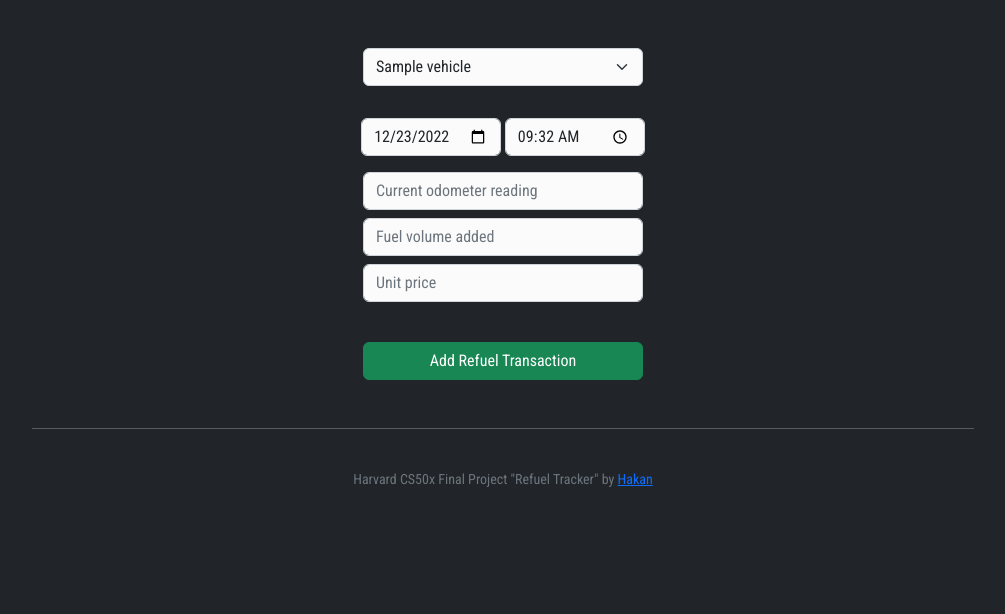
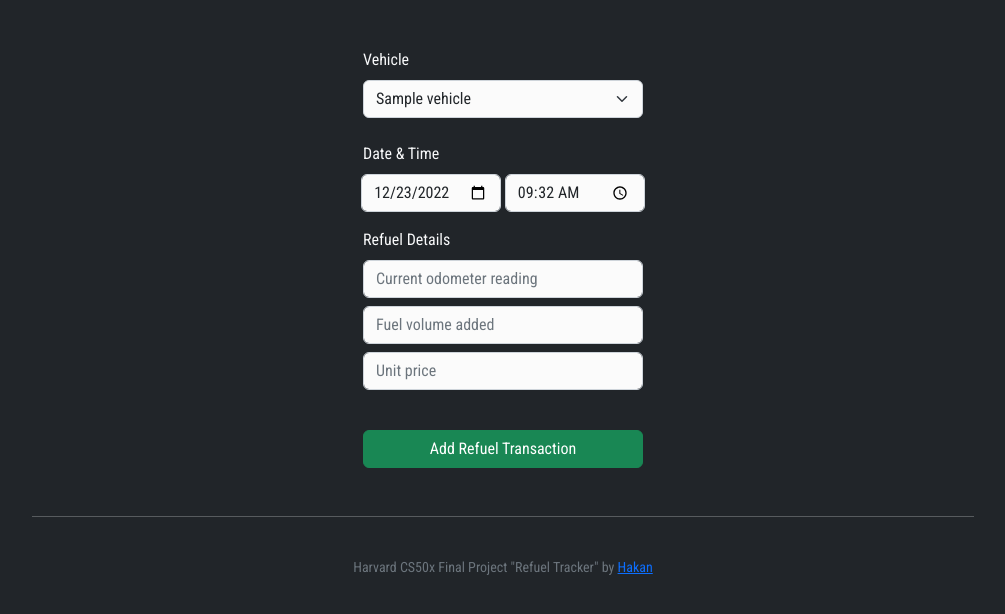
Before and after one commit to hakanayata/refuel-tracker, a Flask app: template templates/index.html in a window 1280 px wide. Shown: the part 74-688 px from the top of the page, without its empty margins (137-1142 px from the left). Run offline with Flask 2, Linux system fonts and the light colour scheme; the template is opened without the code that fills it: most values are stand-ins (such as "Sample title", 1, 10 or a date in 2020); some libraries are stand-ins or nearby versions.

Commit message:
labels added to inputs

```diff
--- a/templates/index.html
+++ b/templates/index.html
@@ -14,7 +14,9 @@
 <!-- <section> -->
 <form action="/" autocomplete="off" method="post">
   <div class="my-4">
-    <select class="form-select mx-auto w-sm-92 mb-4" name="vehicle">
+    <div class="my-3">
+      <label class="form-label text-light text-start" for="vehicle">Vehicle</label>
+      <select class="form-select mx-auto w-sm-92 mb-4" name="vehicle" id="vehicle">
         <option selected value="{{ vehicles[0]['name'] }}">
           {{ vehicles[0]['name'] }}
         </option>
@@ -22,20 +24,30 @@
         <option value="{{ vehicle['name'] }}">{{ vehicle['name'] }}</option>
         {% endfor %}
       </select>
-    <input class="form-control my-2 mx-auto w-sm-40" style="display: inline-block;" type="date" min="2016-01-01"
+    </div>
+
+    <div class="my-3">
+      <div>
+        <label class="form-label text-light text-start">Date & Time</label>
+      </div>
+      <input class="form-control mx-auto w-sm-40" style="display: inline-block;" type="date" min="2016-01-01"
         max="2046-01-01" name="date" required step="any" id="index-datepicker" />
-    <input class="form-control my-2 mx-auto w-sm-40" style="display: inline-block;" type="time" name="time" required
+      <input class="form-control mx-auto w-sm-40" style="display: inline-block;" type="time" name="time" required
         step="any" id="index-timepicker" />
+      <!-- for backend -->
+      <input class="form-control mx-auto w-sm-92" type="text" name="datetime" id="index-date" style="display: none;" />
+    </div>
 
-    <input class="form-control my-2 mx-auto w-sm-92" type="text" name="datetime" id="index-date"
-      style="display: none;" />
+    <div class="my-3">
+      <label class="form-label text-light text-start">Refuel Details</label>
+      <input class="form-control mx-auto mb-2 w-sm-92" type="number" min="0" name="distance"
+        placeholder="Current odometer reading" required />
+      <input class="form-control mx-auto mb-2 w-sm-92" type="number" min="0" step="any" name="volume"
+        placeholder="Fuel volume added" required />
+      <input class="form-control mx-auto w-sm-92" type="number" min="0" step="any" name="price" placeholder="Unit price"
+        required />
+    </div>
 
-    <input class="form-control my-2 mx-auto w-sm-92" type="number" min="0" name="distance"
-      placeholder="Current odometer reading" required />
-    <input class="form-control my-2 mx-auto w-sm-92" type="number" min="0" step="any" name="volume"
-      placeholder="Fuel volume added" required />
-    <input class="form-control my-2 mx-auto w-sm-92" type="number" min="0" step="any" name="price"
-      placeholder="Unit price" required />
   </div>
 
   <button class="btn btn-success w-sm-92 mx-auto mt-3 px-4">
@@ -59,7 +71,7 @@
         {% if veh_len > 1 %}
         <th>Vehicle</th>
         {% endif %}
-        <th>Date & Time</th>
+        <th>Date</th>
         <th>Odometer Reading</th>
         <th>Fuel Volume Added</th>
         <th>Unit Price</th>
```
Lines whose indentation alone changed are shown as unchanged.
